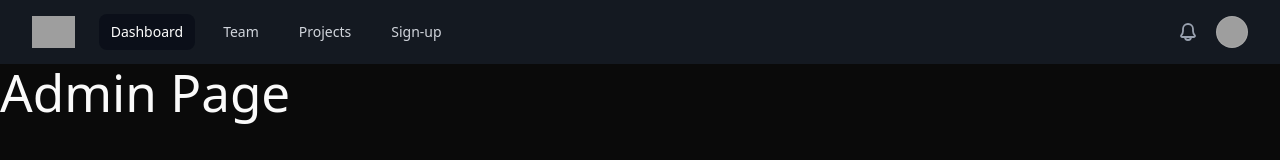
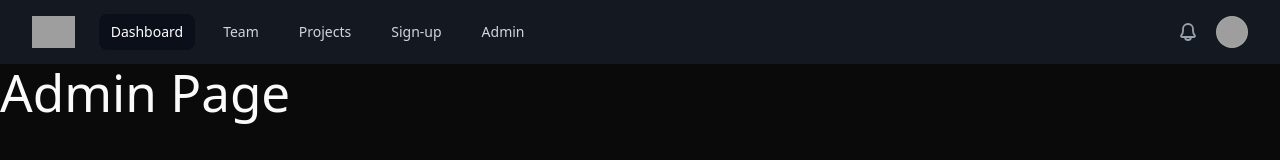
Before and after one commit to samAljailani/HomeGate, a Next.js app in the folder client/: page /admin in a window 1280 px wide. Shown: the top 160 px of the page. Built offline with nearby package versions, Linux system fonts and the light colour scheme; grey boxes are pictures that could not be loaded.

Commit message:
feat: serve static pages with .html extension

```diff
--- a/client/src/layouts/NavBar.tsx
+++ b/client/src/layouts/NavBar.tsx
@@ -12,7 +12,8 @@ const navigation: NavItem[] = [
   { name: "Dashboard", href: "#", current: true },
   { name: "Team", href: "#", current: false },
   { name: "Projects", href: "#", current: false },
-  { name: "Sign-up", href: "/signin", current: false },
+  { name: "Sign-up", href: "/signin.html", current: false },
+  { name: "Admin", href: "/admin.html", current: false },
 ];
 
 export default function NavBar(): JSX.Element {
```
Also changed, not shown: 1 other file (tests, documents, lock files or other folders).
